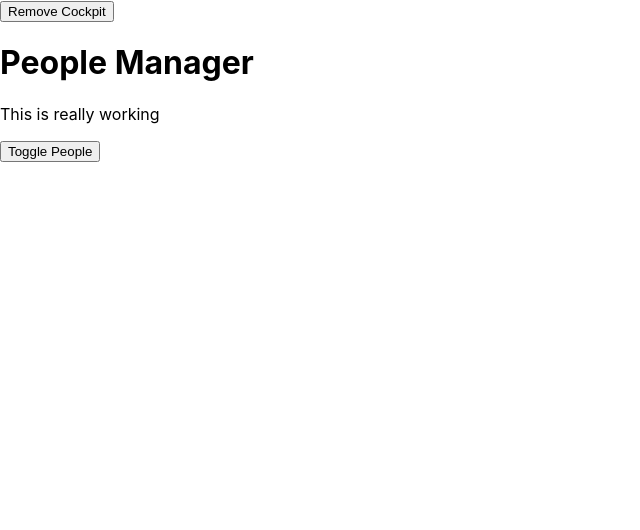
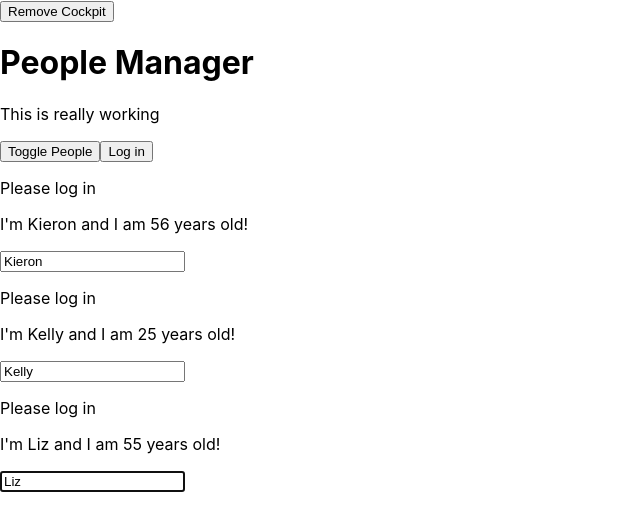
Before and after one commit to kieronmcc/ReactComplete_pt1, a React app: page / in a window 1280 px wide. Shown: the top 530 px of the page, without its empty margins (0-640 px from the left). Built offline with nearby package versions, Linux system fonts and the light colour scheme.

Commit message:
PropTypes, Refs and Context

```diff
--- a/package.json
+++ b/package.json
@@ -39,6 +39,7 @@
     "postcss-loader": "3.0.0",
     "postcss-preset-env": "6.3.1",
     "postcss-safe-parser": "4.0.1",
+    "prop-types": "^15.7.1",
     "radium": "^0.25.1",
     "react": "^16.8.0",
     "react-app-polyfill": "^0.2.0",
--- a/src/components/Cockpit/Cockpit.js
+++ b/src/components/Cockpit/Cockpit.js
@@ -1,7 +1,15 @@
-import React, { useEffect } from 'react';
+import React, { useEffect, useRef, useContext } from 'react';
 import cssClasses from './Cockpit.css';
+import AuthContext from '../../context/auth-context';
 
 const cockpit = (props) => {
+    // implementing refs with func component with ReactHooks
+    const toggleBtnRef = useRef(null);
+    const authContext = useContext(AuthContext);
+
+    // Equivalent to accessing context statically in a class component
+    console.log("Cockpit context: ", authContext.authenticated);
+
     /* The function declared here will be used for every
         render cycle of this functional component.
     */
@@ -22,11 +30,12 @@ const cockpit = (props) => {
 
     useEffect(() => {
         console.log('[Cockpit.js] useEffect');
-        const timer = setTimeout( () => {
-             alert('Fetched initial data from cloud!');
-        }, 1000);
+        // const timer = setTimeout( () => {
+        //      alert('Fetched initial data from cloud!');
+        // }, 1000);
+        toggleBtnRef.current.click();
         return () => {
-            clearTimeout(timer);
+            //clearTimeout(timer);
             console.log('[Cockpit.js] cleanup work in useEffect');
         };
     }, []); // so declare no dependencies. Runs when cockpit mounts/unmounts
@@ -50,8 +59,16 @@ const cockpit = (props) => {
             <h1>{props.title}</h1>
             <p className={classes.join(' ')}>This is really working</p>
             <button
-            className={btnClass}
-            onClick={props.clicked}>Toggle People</button>
+                ref={toggleBtnRef}
+                className={btnClass}
+                onClick={props.clicked}
+            >Toggle People
+            </button>
+            <AuthContext.Consumer>
+                {(context) => <button onClick={context.login}>
+                    Log in
+                </button>}
+            </AuthContext.Consumer>
         </div>
     );
 };
--- a/src/components/PersonList/Person/Person.js
+++ b/src/components/PersonList/Person/Person.js
@@ -2,8 +2,31 @@ import React, {Component} from 'react';
 import cssClasses from './Person.css';
 import Auxillary from '../../../hoc/Auxillary';
 import withHOCClass from '../../../hoc/withHOCClass';
+import PropTypes from 'prop-types';
+import AuthContext from '../../../context/auth-context';
+
 
 class Person extends Component {
+    /* Can also set refs from the constructor and then
+    use them wherever you want in the JSX (meh)
+    */
+    constructor(props) {
+        super(props);
+        this.inputElemRef = React.createRef(); // the ref has no type!
+    };
+
+    // Alternate way of accessing context outside of JSX
+    static contextType = AuthContext;
+
+    componentDidMount() {
+        /*this works because componentDidMount executes after render()
+        and new class property inputElem will have been set.
+        */
+        //this.inputElem.focus();
+        this.inputElemRef.current.focus();
+        console.log("Person Context: ",this.context.authenticated);
+    };
+
     render() {
         console.log('[People.js] rendering ...');
         // return (
@@ -40,10 +63,18 @@ class Person extends Component {
             // Using css classes like this mean that css can be scoped per component
             // if required
             <Auxillary>
-                <p onClick={this.props.click}>I'm {this.props.name} and I am {this.props.age} years old!</p>
+                <AuthContext.Consumer>
+                    {(context) =>
+                        context.authenticated ? <p>Authenticated!</p> : <p>Please log in</p>}
+                </AuthContext.Consumer>
+                <p onClick={this.props.click}>
+                    I'm {this.props.name} and I am {this.props.age} years old!</p>
                 <p>{this.props.children}</p>
                 <input
                     type="text"
+                    key={this.props.key}
+                    //ref={(me) => {this.inputElem = me}}
+                    ref={this.inputElemRef}
                     onChange={this.props.changed}
                     value={this.props.name}
                 />
@@ -66,4 +97,15 @@ class Person extends Component {
     }
 };
 
+/* This type checks the props passed to the component
+However it does check if other invalid props are passed in.
+i.e. these so called components have no interface and are not really black boxes
+*/
+Person.propTypes ={
+    click: PropTypes.func,
+    name: PropTypes.string,
+    age: PropTypes.number,
+    changed: PropTypes.func
+};
+
 export default withHOCClass(Person, cssClasses.Person);
--- a/src/components/PersonList/PersonList.js
+++ b/src/components/PersonList/PersonList.js
@@ -48,7 +48,7 @@ class People extends PureComponent {
 
     render () {
         console.log('[PeopleList.js] rendering ...');
-        return this.props.people.map( (person, index) => {
+        return ( this.props.people.map( (person, index) => {
             return (
                 <Person
                     click={() => this.props.clicked(index)}
@@ -58,7 +58,8 @@ class People extends PureComponent {
                     changed={event => this.props.changed(event, person.id)}
                 />
             );
-        });
+            })
+        );
     };
 };
 
--- a/src/containers/App.js
+++ b/src/containers/App.js
@@ -4,6 +4,8 @@ import People from '../components/PersonList/PersonList';
 import Cockpit from '../components/Cockpit/Cockpit';
 import withHOCClass from '../hoc/withHOCClass';
 import Auxillary from '../hoc/Auxillary';
+import AuthContext from '../context/auth-context';
+
 
 class App extends Component {
   constructor (props) {
@@ -14,12 +16,15 @@ class App extends Component {
   }
   state = {
     people: [
-      {id: 'dgd1', name: 'Kieron', age: 56},
+      {id: 'dgd1', name: 'Kieron', age: 56, fred: 'fred'},
       {id: 'dfgdgd2', name: 'Kelly', age: 25},
       {id: 'dfgdf3', name: 'Liz', age: 55}
     ],
+
     showPeople: false,
-    showCockpit: true
+    showCockpit: true,
+    changeCounter: 0,
+    authenticated: false
   };
   // **** start create lifecycle hooks ****
   static getDerivedStateFromProps(props, state) {
@@ -63,7 +68,7 @@ class App extends Component {
     });
 
     // Again don't manipulate the object ref directly
-    // make a comp with the spread operator
+    // make a copy with the spread operator
     // and change that
     const person = {
       ...this.state.people[personIndex]
@@ -77,12 +82,34 @@ class App extends Component {
     const people = [ ...this.state.people];
     people[personIndex] = person;
 
-    this.setState({people: people});
+    /* If state is updated from existing state this mechanism
+    isn't guaranteed to work because the call is synchronous but React
+    updates/renders state asynch. So results are unpredictable
+    */
+    // this.setState({
+    //   people: people,
+    //   changeCounter: this.state.changeCounter +1
+    // });
+
+    /* Instead setState like this using an arrow function
+    which will be put in the call stack and executed async but
+    in the correct sequence
+    */
+   this.setState( (prevState, props) => {
+      return {
+        people: people,
+        changeCounter: prevState.changeCounter +1
+      }
+   });
   };
 
   togglePeopleHandler = () => {
       const currentShowState = this.state.showPeople;
       this.setState({showPeople: !currentShowState});
+  };
+
+  loginHandler = () => {
+    this.setState({authenticated: true});
   };
 
   render() {
@@ -94,7 +121,9 @@ class App extends Component {
       people = <People
             people={this.state.people}
             clicked={this.deletePersonHandler}
-            changed={this.NameChangeHandler} />;
+            changed={this.NameChangeHandler}
+            isAuth={this.state.authenticated}
+          />;
     }
 
     return (
@@ -106,6 +135,12 @@ class App extends Component {
         >
           Remove Cockpit
         </button>
+        <AuthContext.Provider
+          value={{
+            authenticated: this.state.authenticated,
+            login: this.loginHandler
+          }}
+        >
           { this.state.showCockpit ? (
             <Cockpit
                 title={this.props.appTitle}
@@ -115,6 +150,7 @@ class App extends Component {
             />
           ) : null }
             {people}
+        </AuthContext.Provider>
         </Auxillary>
     );
     //return React.createElement('div', {className: 'App'}, React.createElement('h1', null,'Hi, I\'m a React App!!!!' ));
--- /dev/null
+++ b/src/context/auth-context.js
@@ -0,0 +1,5 @@
+import React from 'react';
+
+const authContext = React.createContext({authenticated: false});
+
+export default authContext;
```
Also changed, not shown: 1 other file (tests, documents, lock files or other folders). Lines whose indentation alone changed are shown as unchanged.
